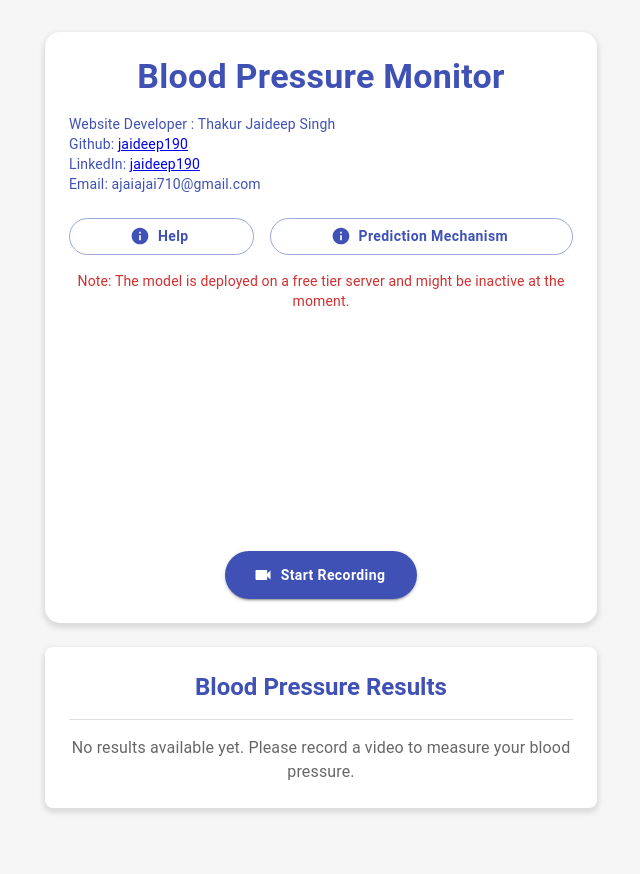
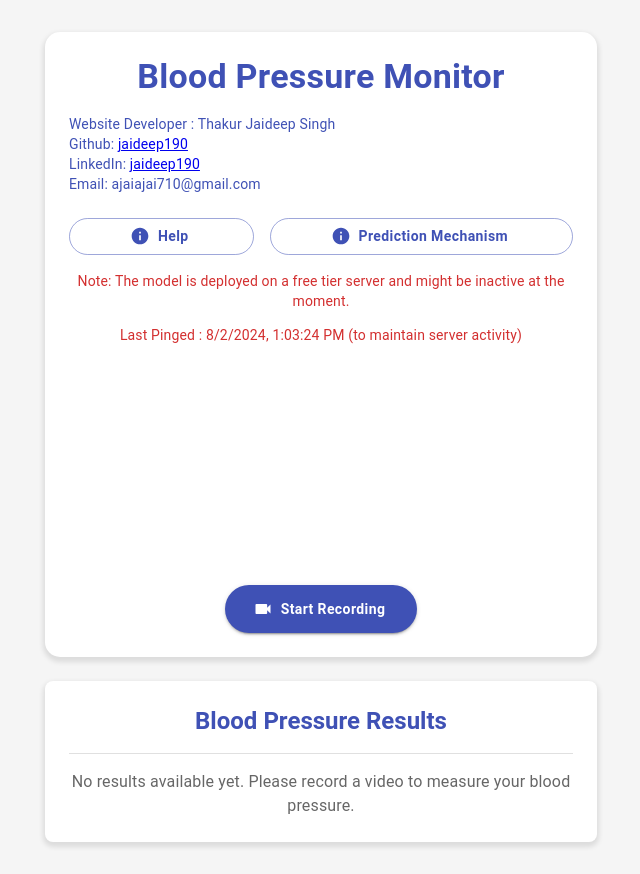
Before and after one commit to jaideep190/smartBP-Frontend, a React (Vite) app in the folder video-bp-app/: page / in a window 1280 px wide. Shown: the whole page, without its empty margins (319-959 px from the left). Before the commit the page ends 840 px from the top, so only its background shows below. Built offline with nearby package versions, Linux system fonts and the light colour scheme.

Commit message:
Pinger Added

```diff
--- a/video-bp-app/src/App.tsx
+++ b/video-bp-app/src/App.tsx
@@ -5,6 +5,7 @@ import VideoRecorder from './components/VideoRecorder';
 import ResultDisplay from './components/ResultDisplay';
 import Instructions from './components/Instructions';
 import { uploadVideo } from './services/api';
+import Pinger from './components/Pinger';
 
 const theme = createTheme({
   palette: {
@@ -114,6 +115,7 @@ const App: React.FC = () => {
             </Box>
             <Typography variant="body2" align="center" color="error" sx={{ mb: 3 }}>
               Note: The model is deployed on a free tier server and might be inactive at the moment.
+              <Pinger></Pinger>
             </Typography>
             <VideoRecorder onVideoRecorded={handleVideoRecorded} isProcessing={isProcessing} />
           </Paper>
--- /dev/null
+++ b/video-bp-app/src/components/Pinger.tsx
@@ -0,0 +1,31 @@
+import React, { useState, useEffect } from 'react';
+import axios from 'axios';
+
+const Pinger: React.FC = () => {
+  const [lastPingedTime, setLastPingedTime] = useState<string>('');
+
+  useEffect(() => {
+    const fetchLastPingedTime = async () => {
+      try {
+        setLastPingedTime(new Date().toLocaleString());
+        console.log('Last Pinged Time:', lastPingedTime);
+      } catch (error) {
+        console.error('Error fetching last pinged time:', error);
+      }
+    };
+
+    const interval = setInterval(() => {
+      fetchLastPingedTime();
+    }, 3000); // Ping every 5 seconds
+
+    return () => clearInterval(interval);
+  }, []);
+
+  return (
+    <div>
+      <p>Last Pinged : {lastPingedTime} (to maintain server activity)</p>
+    </div>
+  );
+};
+
+export default Pinger;
```
